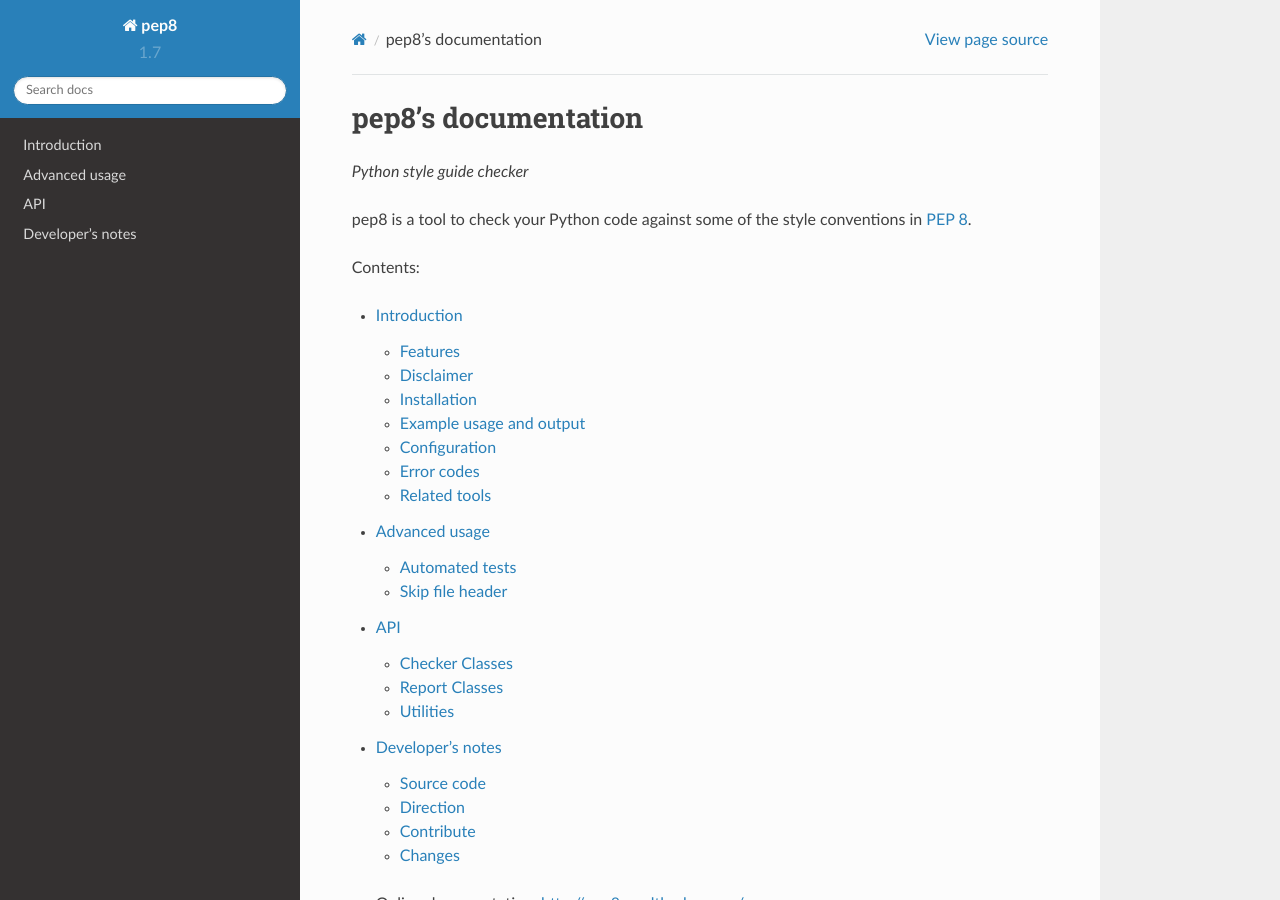
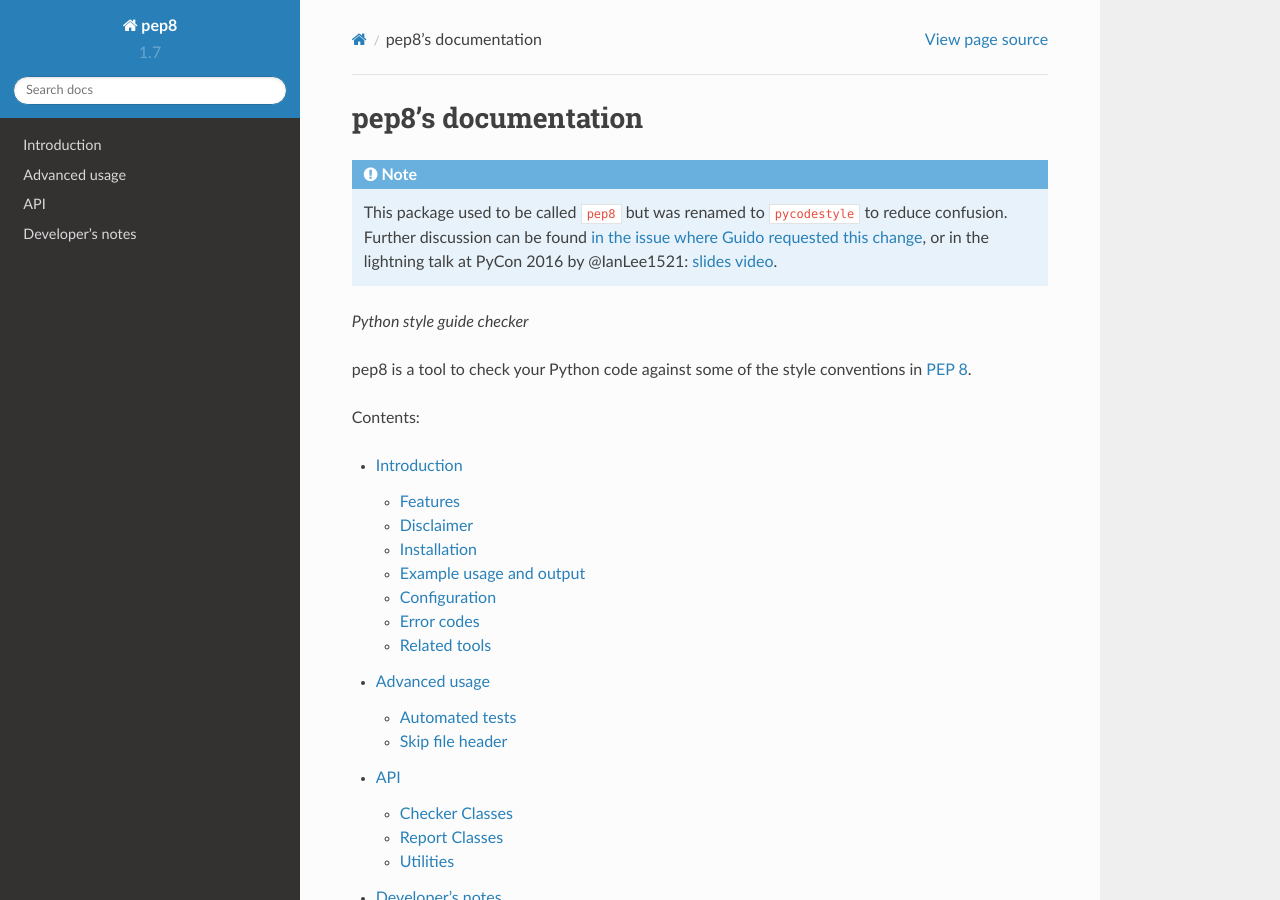
Before and after one commit to PyCQA/pycodestyle, a Sphinx documentation site: the page built from docs/index.rst, in a window 1280 px wide and 900 px high. Built offline with Sphinx 7.4.7 and the Read the Docs theme 2.0.0, drawn with Linux system fonts in a browser that asks for light colours.

Commit message:
Updated the doc index with not about new name
Taken from latest pycodestyle README

```diff
--- a/docs/index.rst
+++ b/docs/index.rst
@@ -2,6 +2,16 @@
 
 pep8's documentation
 ====================
+
+.. note::
+
+    This package used to be called ``pep8`` but was renamed to ``pycodestyle``
+    to reduce confusion. Further discussion can be found `in the issue where
+    Guido requested this
+    change <https://github.com/PyCQA/pycodestyle/issues/466>`_, or in the
+    lightning talk at PyCon 2016 by @IanLee1521:
+    `slides <https://speakerdeck.com/ianlee1521/pep8-vs-pep-8>`_
+    `video <https://youtu.be/PulzIT8KYLk?t=36m>`_.
 
 *Python style guide checker*
 
```
